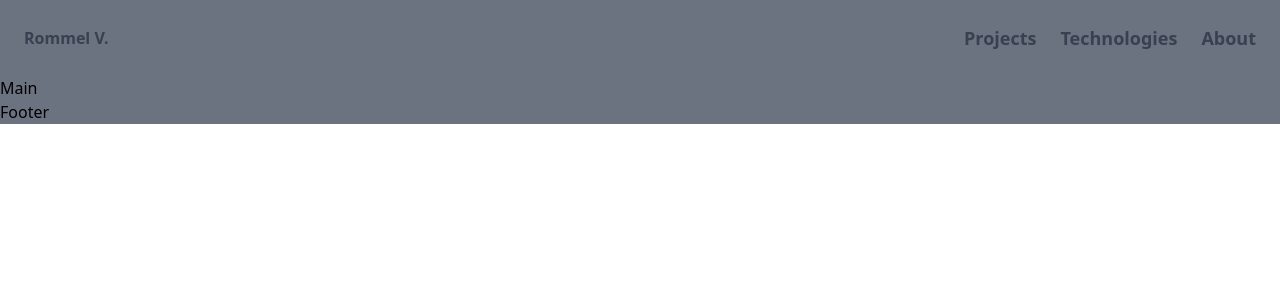
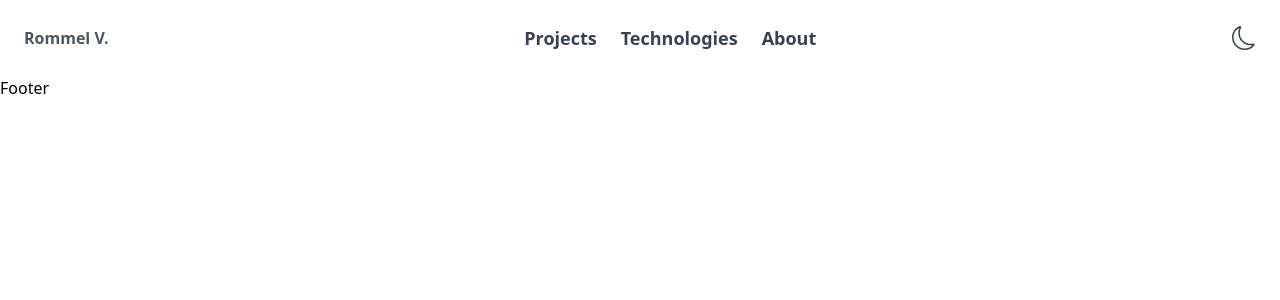
Before and after one commit to rommel667/my_portfolio, a Next.js app: page / in a window 1280 px wide. Shown: the top 300 px of the page. Built offline with nearby package versions, Linux system fonts and the light colour scheme.

Commit message:
implement darkmode option

```diff
--- a/components/Header/Logo.js
+++ b/components/Header/Logo.js
@@ -5,8 +5,8 @@ const Logo = () => {
     return (
         <div className="">
             <Link href="/">
-                <a className="flex flex-row items-center gap-2">
-                    <h3 className="text-gray-700 font-semibold">Rommel V.</h3>
+                <a>
+                    <h3 className="text-gray-600 font-semibold dark:text-gray-400">Rommel V.</h3>
                 </a>
             </Link>
         </div>
--- /dev/null
+++ b/components/Header/Mode.js
@@ -0,0 +1,31 @@
+import React from 'react'
+import { BsFillBrightnessHighFill, BsMoon } from "react-icons/bs";
+
+
+const Mode = ({ darkMode, setDarkMode }) => {
+
+    const onSetDarkMode = () => {
+        setDarkMode()
+        if(darkMode) {
+            localStorage.removeItem("dark")
+        } else {
+            localStorage.setItem("dark", true)
+        }
+    }
+
+    return (
+        <div className="text-gray-300 cursor-pointer">
+            {darkMode ?
+                <BsFillBrightnessHighFill
+                    className="w-6 h-6 transition duration-500 ease-in-out transform hover:-translate-y-1 hover:scale-110"
+                    onClick={onSetDarkMode}
+                /> :
+                <BsMoon
+                    className="text-gray-700 w-6 h-6 transition duration-500 ease-in-out transform hover:-translate-y-1 hover:scale-110"
+                    onClick={onSetDarkMode}
+                />}
+        </div>
+    )
+}
+
+export default Mode
--- a/components/Header/index.js
+++ b/components/Header/index.js
@@ -1,13 +1,15 @@
 import React from 'react'
 import Logo from './Logo'
 import Menu from './Menu'
+import Mode from './Mode'
 
 
-const Header = () => {
+const Header = ({ darkMode, setDarkMode }) => {
     return (
-        <div className="flex flex-row p-6 items-center justify-between">
+        <div className="flex flex-row p-6 items-center justify-between dark:bg-gray-700">
             <Logo />
             <Menu />
+            <Mode darkMode={darkMode} setDarkMode={setDarkMode} />
         </div>
     )
 }
--- a/components/Layout/index.js
+++ b/components/Layout/index.js
@@ -1,14 +1,15 @@
 import React from 'react'
 import Header from '../Header'
 import Footer from '../Footer'
+import Theme from '../Theme'
 
-const Layout = ({ children }) => {
+const Layout = ({ children, darkMode, setDarkMode }) => {
     return (
-        <div>
-            <Header />
+        <>
+            <Header setDarkMode={setDarkMode} darkMode={darkMode}/>
             {children}
             <Footer />
-        </div>
+        </>
     )
 }
 
--- /dev/null
+++ b/components/Theme/index.js
@@ -0,0 +1,22 @@
+import React, { useEffect, useState } from 'react'
+import Layout from '../Layout'
+
+const Theme = () => {
+
+    const [darkMode, setDarkMode] = useState(false)
+
+    useEffect(() => {
+        if(localStorage.getItem("dark")) {
+            setDarkMode(localStorage.getItem("dark"))
+        }
+    }, [])
+
+    return (
+        <div className={darkMode ? "dark" : ""}>
+            <Layout darkMode={darkMode} setDarkMode={() => setDarkMode(!darkMode)} />
+        </div>
+    )
+}
+
+
+export default Theme
--- a/package.json
+++ b/package.json
@@ -11,7 +11,8 @@
   "dependencies": {
     "next": "11.0.0",
     "react": "17.0.2",
-    "react-dom": "17.0.2"
+    "react-dom": "17.0.2",
+    "react-icons": "^4.2.0"
   },
   "devDependencies": {
     "autoprefixer": "^10.2.6",
--- a/pages/index.js
+++ b/pages/index.js
@@ -1,5 +1,6 @@
 import Head from 'next/head'
 import Layout from '../components/Layout'
+import Theme from '../components/Theme'
 
 export default function Home() {
   return (
@@ -9,10 +10,10 @@ export default function Home() {
         <meta name="description" content="Generated by create next app" />
         <link rel="icon" href="/hulk.png" />
       </Head>
-      <div className="bg-gray-500">
-        <Layout>
+      <div className="">
+        <Theme>
           <h3>Main</h3>
-        </Layout>
+        </Theme>
       </div>
     </div>
   )
--- a/tailwind.config.js
+++ b/tailwind.config.js
@@ -1,6 +1,6 @@
 module.exports = {
   purge: ['./pages/**/*.{js,ts,jsx,tsx}', './components/**/*.{js,ts,jsx,tsx}'],
-  darkMode: false, // or 'media' or 'class'
+  darkMode: 'class', // or 'media' or 'class'
   theme: {
     extend: {},
   },
```
Also changed, not shown: 1 other file (tests, documents, lock files or other folders).
